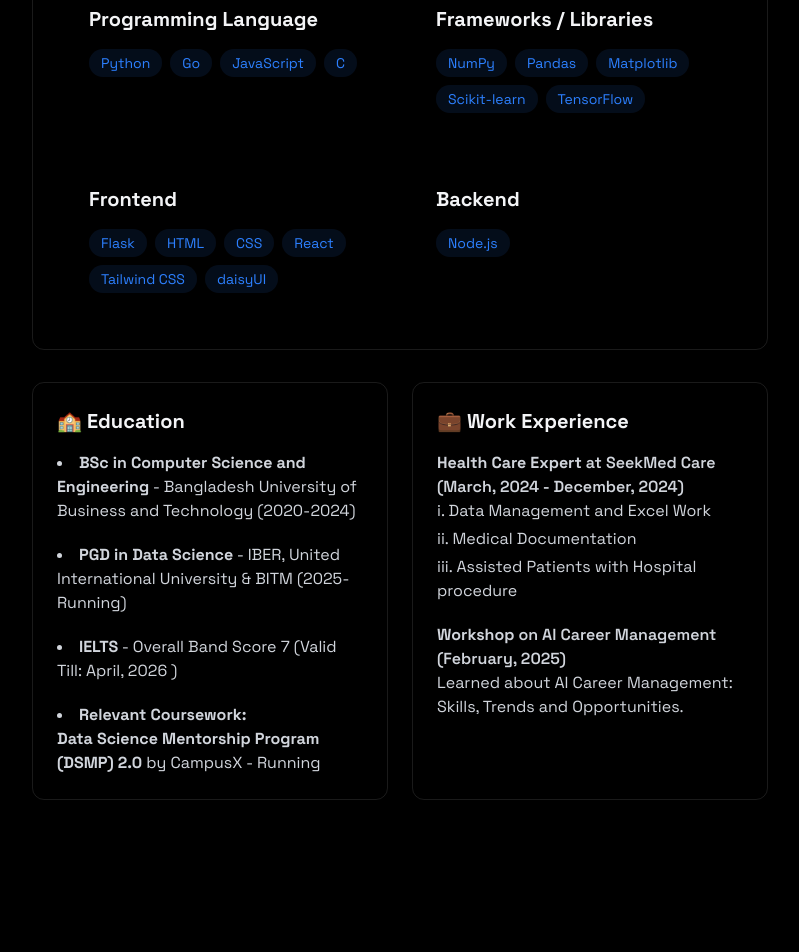
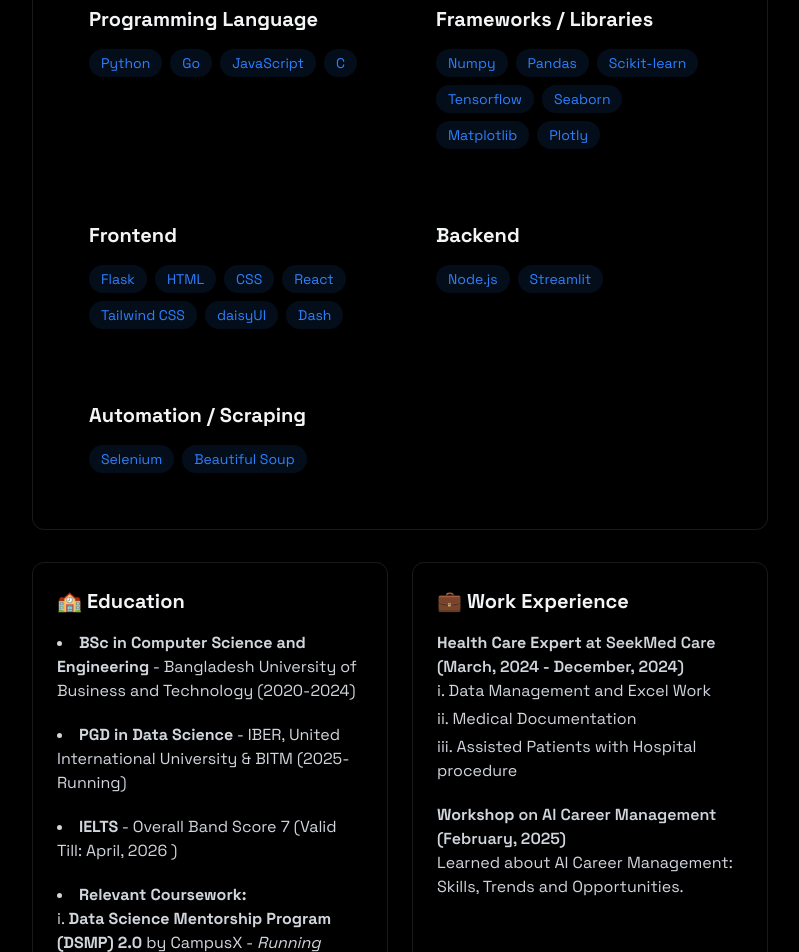
Before and after one commit to Apurba1903/apurba_portfolio, a React (Vite) app: page / in a window 1280 px wide. Shown: the part 1100-2052 px from the top of the page, without its empty margins (240-1039 px from the left). Built offline with nearby package versions, Linux system fonts and the light colour scheme.

Commit message:
Updated About Section

```diff
--- a/src/components/sections/About.jsx
+++ b/src/components/sections/About.jsx
@@ -1,3 +1,4 @@
+import { Type } from "lucide-react";
 import { RevealOnScroll } from "../RevealOnScroll";
 
 
@@ -14,11 +15,13 @@ export const About = () => {
     ];
 
     const frameworkSkills = [
-        "NumPy",
+        "Numpy",
         "Pandas",
+        "Scikit-learn",
+        "Tensorflow",
+        "Seaborn",
         "Matplotlib",
-        "Scikit-learn",
-        "TensorFlow",
+        "Plotly",
 
     ];
 
@@ -29,11 +32,20 @@ export const About = () => {
         "React",
         "Tailwind CSS",
         "daisyUI",
+        "Dash",
 
     ];
 
     const backendSkills = [
         "Node.js",
+        "Streamlit",
+
+
+    ];
+
+    const automationScraping = [
+        "Selenium",
+        "Beautiful Soup",
 
 
     ];
@@ -59,7 +71,8 @@ export const About = () => {
 
                 <div className="grid grid-cols-1 md:grid-cols-2 gap-6">
 
-                <div className="rounded-xl p-6 hover:-translate-y-1 transition-all">
+                    {/* Programming Skills */}
+                    <div className="rounded-xl p-6 hover:-translate-y-1 transition-all">
                         <h3 className="text-xl font-bold mb-4"> Programming Language </h3>
                         <div className="flex flex-wrap gap-2">
                             {programmingSkills.map((tech, key) => (
@@ -73,6 +86,7 @@ export const About = () => {
                         </div>
                     </div>
 
+                    {/* Frameworks / Libraries */}
                     <div className="rounded-xl p-6 hover:-translate-y-1 transition-all">
                         <h3 className="text-xl font-bold mb-4">  Frameworks / Libraries </h3>
                         <div className="flex flex-wrap gap-2">
@@ -87,6 +101,7 @@ export const About = () => {
                         </div>
                     </div>
 
+                    {/* Frontend */}
                     <div className="rounded-xl p-6 hover:-translate-y-1 transition-all">
                         <h3 className="text-xl font-bold mb-4"> Frontend </h3>
                         <div className="flex flex-wrap gap-2">
@@ -101,6 +116,7 @@ export const About = () => {
                         </div>
                     </div>
 
+                    {/* Backend */}
                     <div className="rounded-xl p-6 hover:-translate-y-1 transition-all">
                         <h3 className="text-xl font-bold mb-4"> Backend </h3>
                         <div className="flex flex-wrap gap-2">
@@ -114,6 +130,22 @@ export const About = () => {
                             ))}
                         </div>
                     </div>
+
+                    {/* Automation / Scraping */}
+                    <div className="rounded-xl p-6 hover:-translate-y-1 transition-all">
+                        <h3 className="text-xl font-bold mb-4"> Automation / Scraping </h3>
+                        <div className="flex flex-wrap gap-2">
+                            {automationScraping.map((tech, key) => (
+                                <span
+                                    key={key}
+                                    className="bg-blue-500/10 text-blue-500 py-1 px-3 rounded-full text-sm hover:bg-blue-500/20 hover:shadow-[0_2px+8px_rgba(59,130,246,0.2)] transition"
+                                >
+                                    {tech}
+                                </span>
+                            ))}
+                        </div>
+                    </div>
+
                 </div>
             </div>
 
@@ -139,7 +171,14 @@ export const About = () => {
 
                         <li>
                             <strong>Relevant Coursework:</strong>
-                            <p><strong>Data Science Mentorship Program (DSMP) 2.0</strong> by CampusX - Running</p>
+                            <ul className="list-inside space-y-2" style={{ listStyleType: "lower-roman" }}>
+                                <li>
+                                    <strong>Data Science Mentorship Program (DSMP) 2.0</strong> by CampusX - <em>Running</em>
+                                </li>
+                                <li>
+                                    <strong>Ultimate Web Scraping for Data Science</strong> by CampusX Edtech Pvt Ltd - <em>Running</em>
+                                </li>
+                            </ul>
                         </li>
                     </ul>
                 </div>
```
